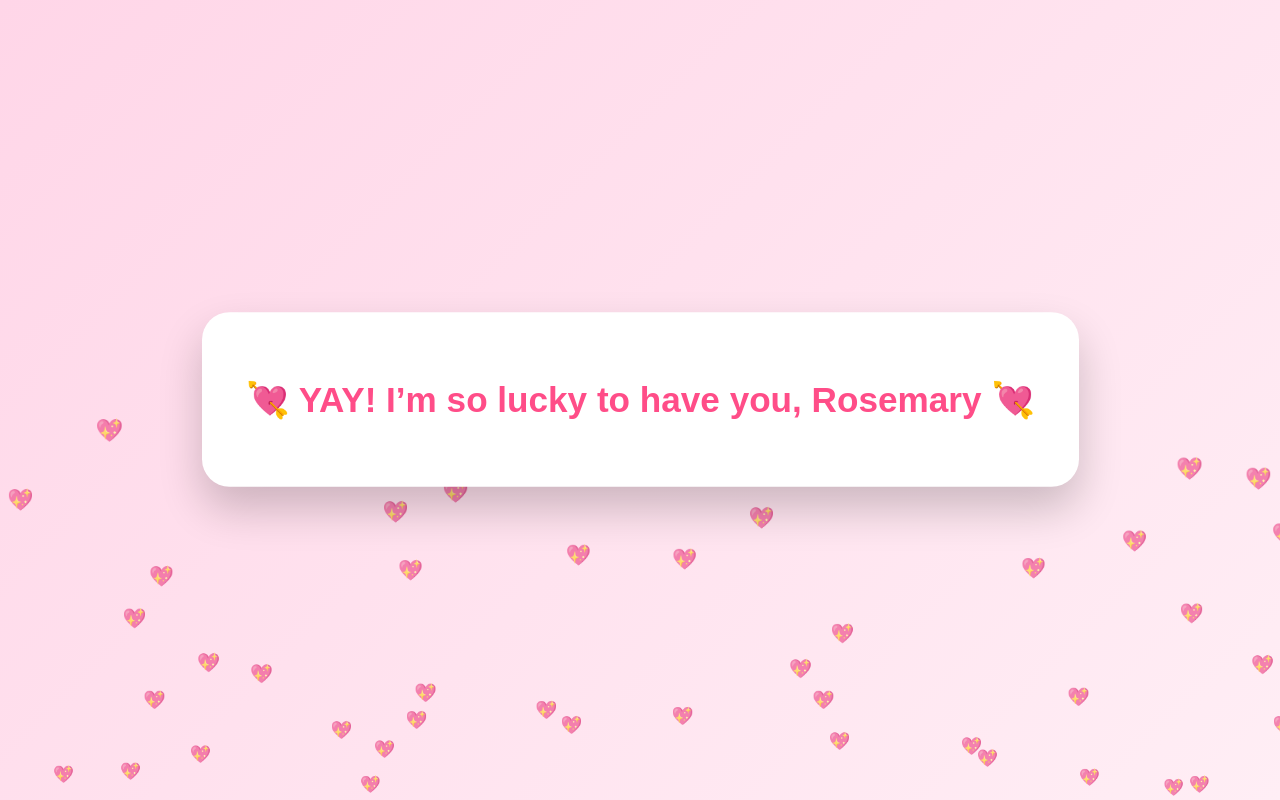
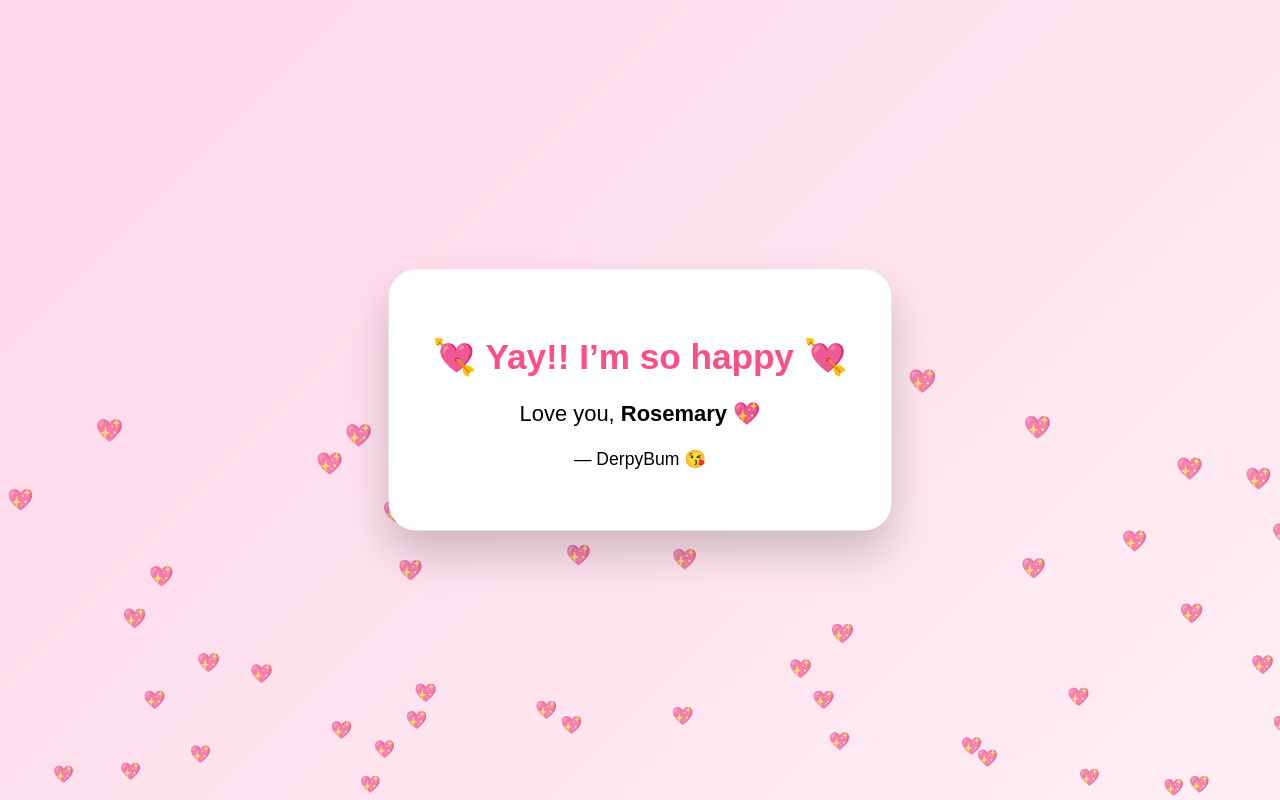
Before and after one commit to DerpyBum/valentine, a plain HTML site: page index.html in a window 1280 px wide. Both pictures are taken after a click on the button "Yes 💕". Shown: the top 800 px of the page. Drawn offline with Linux system fonts and the light colour scheme.

Commit message:
Update index.html

```diff
--- a/index.html
+++ b/index.html
@@ -105,13 +105,17 @@
     noBtn.style.top = y + "px";
   });
 
-  function yesClick() {
-    card.innerHTML = "<h1>💘 YAY! I’m so lucky to have you, Rosemary 💘</h1>";
-    card.classList.add("celebrate");
-    for (let i = 0; i < 40; i++) {
-      createHeart();
-    }
+function yesClick() {
+  card.innerHTML = `
+    <h1>💘 Yay!! I’m so happy 💘</h1>
+    <p style="font-size:20px;">Love you, <strong>Rosemary</strong> 💖</p>
+    <p style="margin-top:15px;">— DerpyBum 😘</p>
+  `;
+  card.classList.add("celebrate");
+  for (let i = 0; i < 40; i++) {
+    createHeart();
   }
+}
 
   function createHeart() {
     const heart = document.createElement("div");
```
